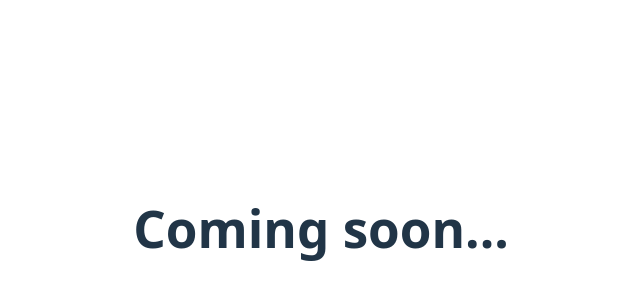
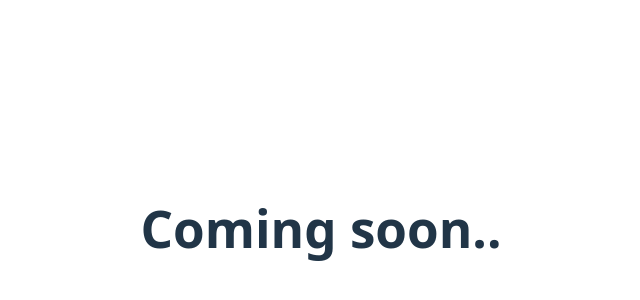
Before and after one commit to hedigardi/hedigardi.github.io, a React (Vite) app: page / in a window 1280 px wide. Shown: the part 172-472 px from the top of the page, without its empty margins (319-959 px from the left). Built offline with nearby package versions, Linux system fonts and the light colour scheme.

Commit message:
update app

```diff
--- a/src/App.jsx
+++ b/src/App.jsx
@@ -8,7 +8,7 @@ function App() {
 
   return (
     <>
-      <h1>Coming soon...</h1>
+      <h1>Coming soon..</h1>
     </>
   )
 }
```
